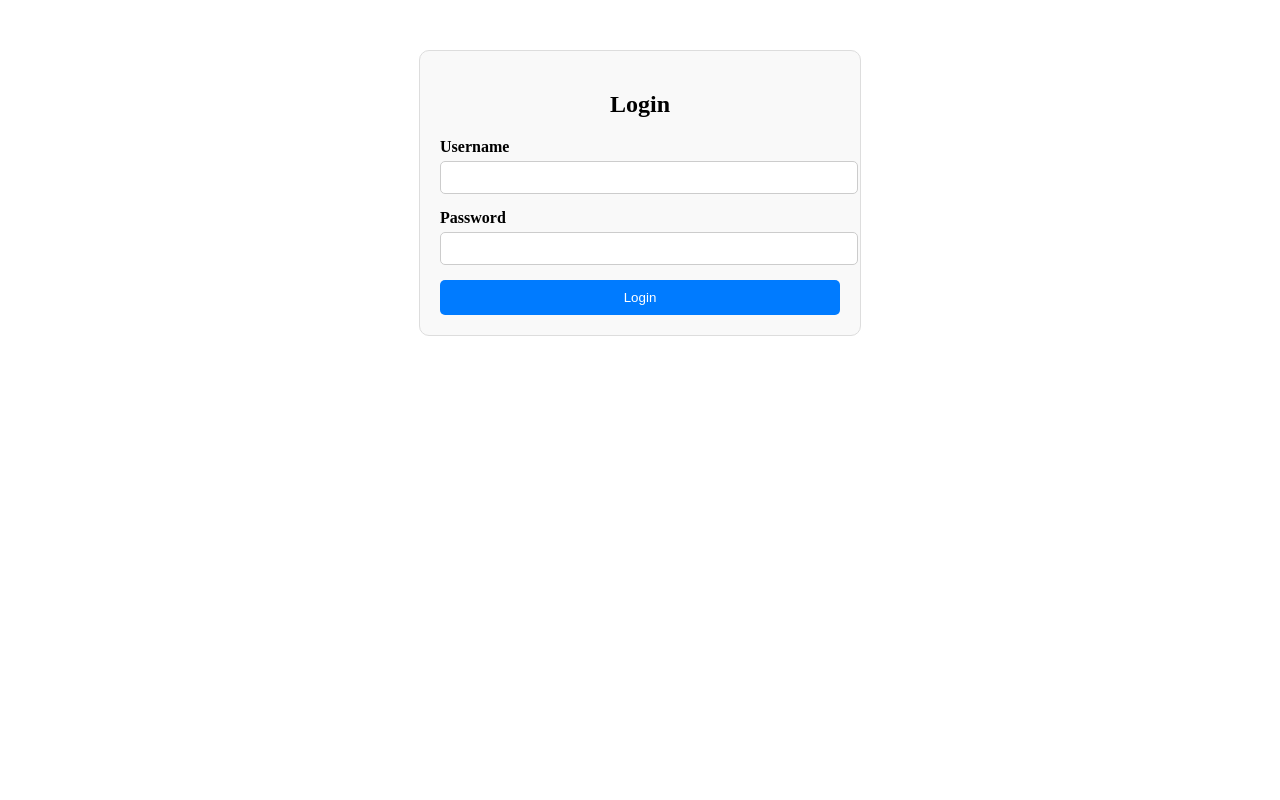
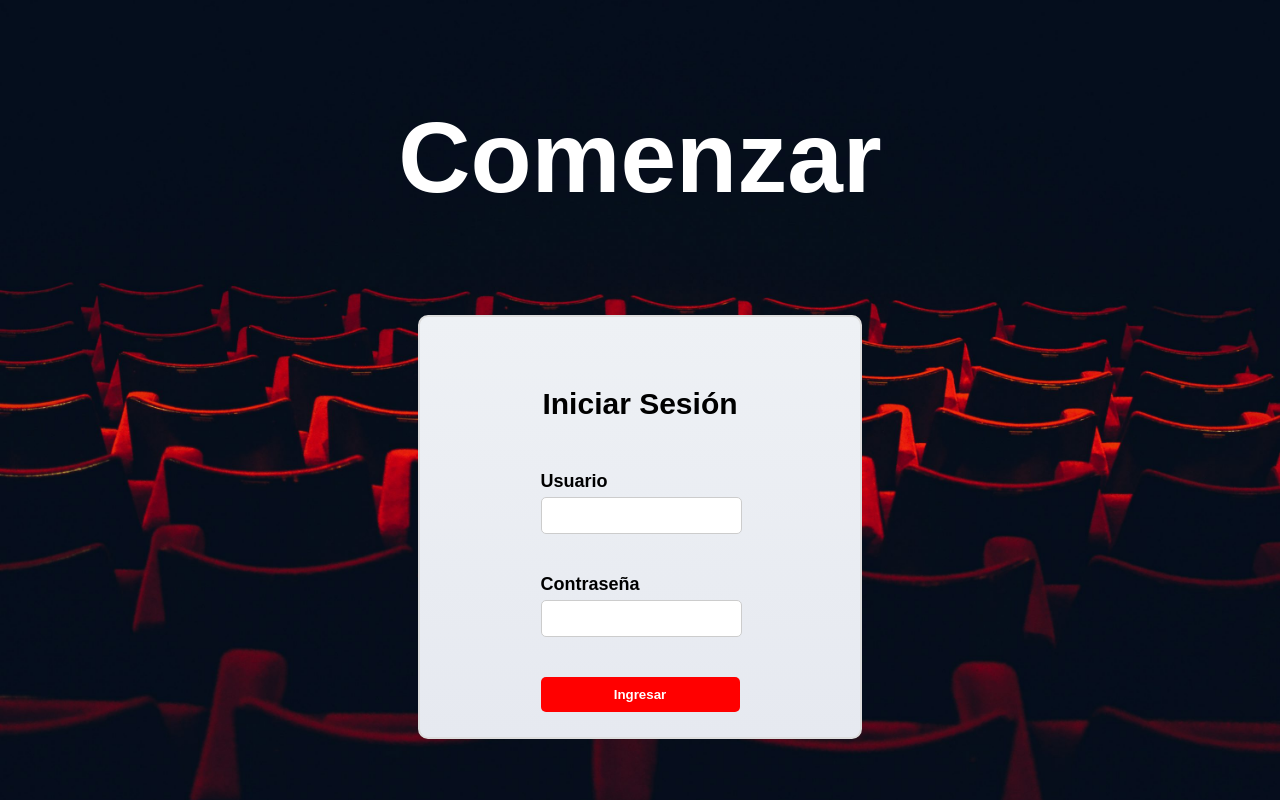
Before and after one commit to DemonSlayer5768/CineFlare-Streaming, a Next.js app in the folder my-app/: page /login in a window 1280 px wide. Built offline with nearby package versions, Linux system fonts and the light colour scheme.

Commit message:
login-styles

```diff
--- a/my-app/src/app/page.tsx
+++ b/my-app/src/app/page.tsx
@@ -1,12 +1,10 @@
 import React from "react";
-import "../styles/page.css";
 import Home from "../layouts/home";
+import "../styles/globals.css";
 // npm install react react-dom
 // # Limpia la caché y reconstruye el proyecto
 // npm run build
 // npm run dev
-
-import "../styles/globals.css";
 
 export default function Page() {
   return (
--- a/my-app/src/layouts/home.js
+++ b/my-app/src/layouts/home.js
@@ -1,6 +1,6 @@
 import React from "react";
 import Link from "next/link";
-
+import Price from "../Components/prices";
 import "../styles/home.css";
 
 const Home = () => {
@@ -22,9 +22,11 @@ const Home = () => {
       <div className="body">
         <img className="fondo" alt="fondo" src="../imgs_Home/fondo.jpg" />
         <h3>CineFlare</h3>
-        <h4> MUCHO MAS QUE VER !</h4>
+        <h4> !MUCHO MAS QUE VER !</h4>
         {/* <img className="pantalla" src="../imgs_Home/pantalla.jpg"></img> */}
       </div>
+      <h5 className="title_price">PRECIOS </h5>
+      <Price />
     </div>
   );
 };
--- a/my-app/src/pages/Inicio.js
+++ b/my-app/src/pages/Inicio.js
@@ -10,6 +10,7 @@ import ContSeries from "../Components/contentGridSeries";
 import ContMovies from "../Components/contentGridMovies";
 import ContAnime from "../Components/contentGidAnime";
 import "../styles/globals.css";
+import "../styles/inicio.css";
 
 const Inicio = () => {
   const [isAuthenticated, setIsAuthenticated] = useState(false);
--- a/my-app/src/pages/login.js
+++ b/my-app/src/pages/login.js
@@ -1,14 +1,19 @@
 import React, { useState } from "react";
+import { MdErrorOutline } from "react-icons/md";
 import { useRouter } from "next/router";
 import "../styles/login.css"; // Asegúrate de tener estilos si es necesario
 
 const Login = () => {
   const [username, setUsername] = useState("");
   const [password, setPassword] = useState("");
+  const [showModal, setShowModal] = useState(false); // Nuevo estado para manejar la visibilidad del modal
+  const [isLoading, setIsLoading] = useState(false);
+
   const router = useRouter();
 
   const handleSubmit = async (event) => {
     event.preventDefault();
+    setIsLoading(true);
 
     try {
       const response = await fetch("/api/login", {
@@ -20,30 +25,43 @@ const Login = () => {
       });
 
       const result = await response.json();
-      console.log(result); // Depuración para ver el contenido de result
+      console.log(result);
 
       if (response.ok) {
         console.log("Login successful", result);
-
-        // Guarda el token en localStorage si es necesario
-        // localStorage.setItem("authToken", result.token);
-
-        // Redirige a la página de inicio
         router.push("/Inicio");
       } else {
         console.error("Login failed", result.message);
+        setShowModal(true);
       }
     } catch (error) {
       console.error("Error:", error);
+      setShowModal(true);
+    } finally {
+      setIsLoading(false);
     }
   };
 
   return (
+    <div className="container">
+      {isLoading && (
+        <div className="overlay">
+          <div className="spinner"></div>
+        </div>
+      )}
+      <h3>Comenzar</h3>
       <div className="login-container">
-      <h2>Login</h2>
+        <h5>Iniciar Sesión</h5>
+        {showModal && (
+          <div className="error-container">
+            <p>
+              <MdErrorOutline /> El usuario o la contraseña son incorrectos.
+            </p>
+          </div>
+        )}
         <form className="login-form" onSubmit={handleSubmit}>
           <div className="input-container">
-          <label htmlFor="username">Username</label>
+            <label htmlFor="username">Usuario</label>
             <input
               type="text"
               id="username"
@@ -53,7 +71,7 @@ const Login = () => {
             />
           </div>
           <div className="input-container">
-          <label htmlFor="password">Password</label>
+            <label htmlFor="password">Contraseña</label>
             <input
               type="password"
               id="password"
@@ -62,8 +80,9 @@ const Login = () => {
               required
             />
           </div>
-        <button type="submit">Login</button>
+          <button type="submit">Ingresar</button>
         </form>
+      </div>
     </div>
   );
 };
--- a/my-app/src/styles/globals.css
+++ b/my-app/src/styles/globals.css
@@ -2,27 +2,8 @@
 @tailwind components;
 @tailwind utilities;
 
-:root {
-  h1 {
-    color: white;
-    font-size: 30px;
-    padding-left: 3rem;
-    padding-top: 1rem;
-    text-align: left;
-    font-family: "Franklin Gothic Medium", "Arial Narrow", Arial, sans-serif;
-
-    /* background-color: aqua; */
-  }
-  h2 {
-    /* background-color: aqua; */
-    color: white;
-    font-size: 30px;
-    font-family: "Franklin Gothic Medium", "Arial Narrow", Arial, sans-serif;
-    padding-left: 3rem;
-    text-align: left;
-    margin: 0;
-  }
-}
+/* :root {
+} */
 
 @media (prefers-color-scheme: dark) {
   :root {
--- a/my-app/src/styles/home.css
+++ b/my-app/src/styles/home.css
@@ -1,11 +1,7 @@
-/* .container {
-  height: 90000px;
-} */
-
 header {
   width: 100%;
 
-  background-color: none;
+  background-color: black;
   padding: 1rem;
   height: 80px;
   display: flex;
@@ -99,16 +95,32 @@ h4 {
   color: white;
 }
 
+.title_price {
+  color: white;
+  font-size: 50px;
+  font-family: Arial, Helvetica, sans-serif;
+  text-align: center;
+  font-weight: bold;
+  padding: 3rem;
+}
+
 .pantalla {
-  width: 1000px;
+  width: 900px;
   height: auto;
   position: absolute;
   top: 400px;
-  left: 25%;
-  right: 30%;
+  left: 21%;
+  right: 20%;
 }
 
 footer {
   margin-bottom: 100px;
   z-index: 1;
 }
+
+.container {
+  width: 100%;
+  max-width: 100%;
+  margin: 0;
+  padding: 0;
+}
--- a/my-app/src/styles/login.css
+++ b/my-app/src/styles/login.css
@@ -1,30 +1,72 @@
-.login-container {
-  max-width: 400px;
-  margin: 50px auto;
-  padding: 20px;
-  border: 1px solid #ddd;
-  border-radius: 10px;
-  background-color: #f9f9f9;
+html {
+  background-image: url("/../imgs_Home/fondoLogin.jpg");
+  background-repeat: no-repeat;
+  background-size: cover;
 }
 
-.login-container h2 {
+.login-form {
+  /* background-color: #ccc; */
+  display: block;
+  margin-left: 20%;
+  margin-right: 20%;
+}
+
+.login-container h5 {
   text-align: center;
-  margin-bottom: 20px;
+  color: black;
+  font-size: 30px;
+  font-family: sans-serif;
+  font-weight: bold;
+}
+
+.container {
+  width: 100%;
+  max-width: 100%;
+  margin: 0;
+  padding: 0;
+}
+.container h3 {
+  font-size: 100px;
+  font-family: sans-serif;
+  font-weight: bold;
+  color: white;
+  display: flex;
+  justify-content: center;
+  /* background-color: #007bff; */
+}
+.container p {
+  font-size: 20px;
+  font-family: sans-serif;
+  font-style: none;
+  font-weight: bold;
+  color: white;
+  display: flex;
+  justify-content: center;
+  /* background-color: #007bff; */
 }
 
 .input-container {
-  margin-bottom: 15px;
+  margin-bottom: 40px;
+  display: block;
+  justify-content: center;
 }
 
 .input-container label {
-  display: block;
+  display: flex;
+  justify-content: start;
   margin-bottom: 5px;
   font-weight: bold;
+  color: black;
+  font-size: 18px;
+  font-family: sans-serif;
+  font-weight: bold;
+  opacity: 1;
+  z-index: 1;
 }
 
 .input-container input {
-  width: 100%;
-  padding: 8px;
+  width: 90%;
+  padding: 10px;
   border: 1px solid #ccc;
   border-radius: 5px;
 }
@@ -32,13 +74,87 @@
 button[type="submit"] {
   width: 100%;
   padding: 10px;
-  background-color: #007bff;
+  background-color: red;
+  margin-bottom: 5px;
   color: white;
   border: none;
   border-radius: 5px;
   cursor: pointer;
+  font-weight: bold;
 }
 
 button[type="submit"]:hover {
-  background-color: #0056b3;
+  background-color: crimson;
 }
+
+/* Estilos del Modal error */
+.error-container {
+  background-color: #ff4c4c26;
+  padding: 10px;
+  border-radius: 5px;
+  text-align: center;
+  margin-bottom: 20px;
+  color: white; /* Cambiado a blanco para mejor visibilidad */
+  transition: opacity 0.3s ease-in-out;
+}
+
+.show-error .error-container {
+  opacity: 1; /* Mantiene la opacidad cuando se muestra */
+}
+
+.error-container p {
+  margin: 0;
+  gap: 1rem;
+  color: #ff6d64;
+  font-size: 15px; /* Ajusta el tamaño si es necesario */
+  font-weight: bold; /* Asegura que el texto sea visible */
+}
+
+/* Ajuste del login-container */
+.login-container {
+  background-image: linear-gradient(to top, #e6e9f0 0%, #eef1f5 100%);
+  /* opacity: 0.9; */
+  display: flex;
+  flex-direction: column;
+  justify-content: flex-start; /* Cambiado a flex-start para que el contenido comience desde arriba */
+  align-items: center;
+  max-width: 400px;
+  margin: 50px auto;
+  padding: 20px;
+  border: 2px solid #ddd;
+  border-radius: 10px;
+  transition: height 0.3s ease; /* Transición para el ajuste de altura */
+}
+
+/* Overlay opaco */
+.overlay {
+  position: fixed;
+  top: 0;
+  left: 0;
+  width: 100%;
+  height: 100%;
+  background-color: rgba(0, 0, 0, 0.5); /* Fondo semi-transparente */
+  display: flex;
+  justify-content: center;
+  align-items: center;
+  z-index: 1000;
+}
+
+/* Estilos del ícono de cargando */
+.spinner {
+  border: 8px solid rgba(255, 255, 255, 0.3);
+  border-top: 8px solid white;
+  border-radius: 50%;
+  width: 60px;
+  height: 60px;
+  animation: spin 1s linear infinite;
+}
+
+@keyframes spin {
+  0% {
+    transform: rotate(0deg);
+  }
+  100% {
+    transform: rotate(360deg);
+  }
+}
```
Also changed, not shown: my-app/src/styles/inicio.css (added, +19 -0 lines), my-app/public/imgs_Home/fondoLogin.jpg (added). Lines whose indentation alone changed are shown as unchanged.
